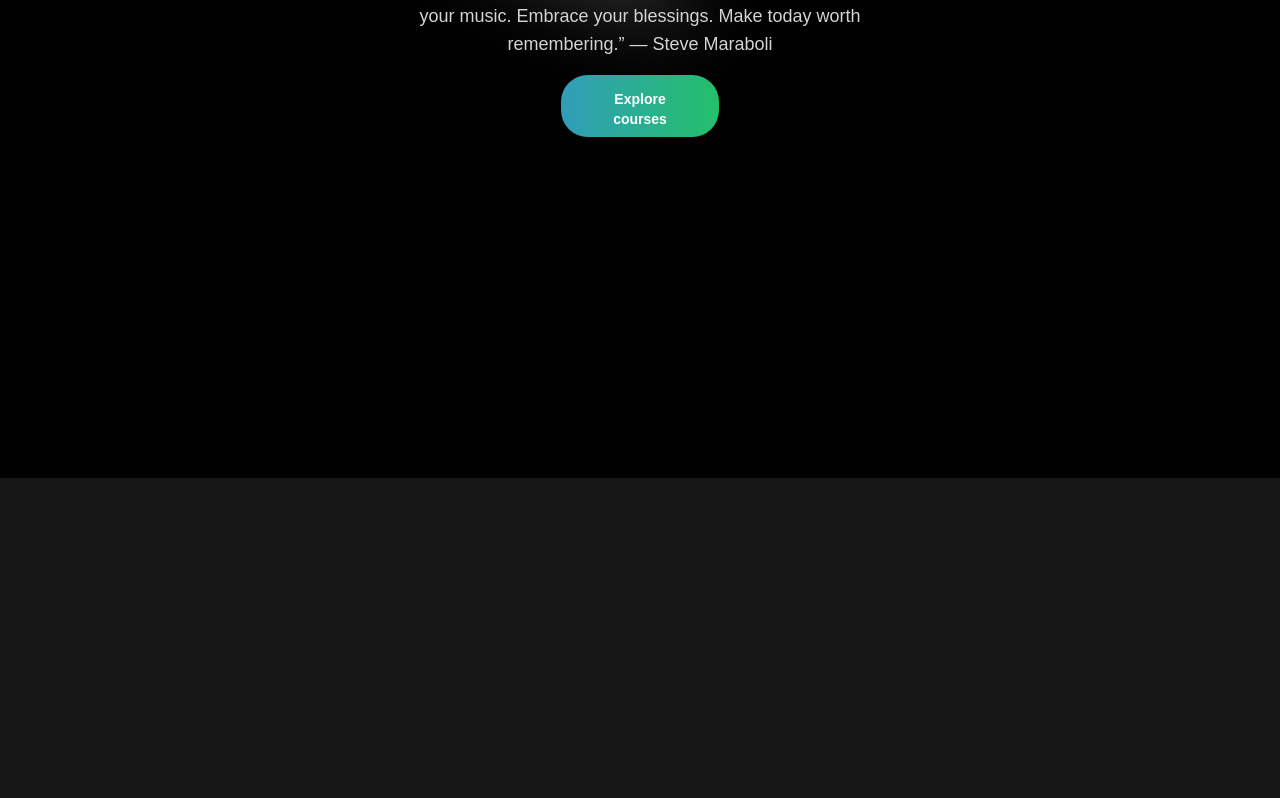
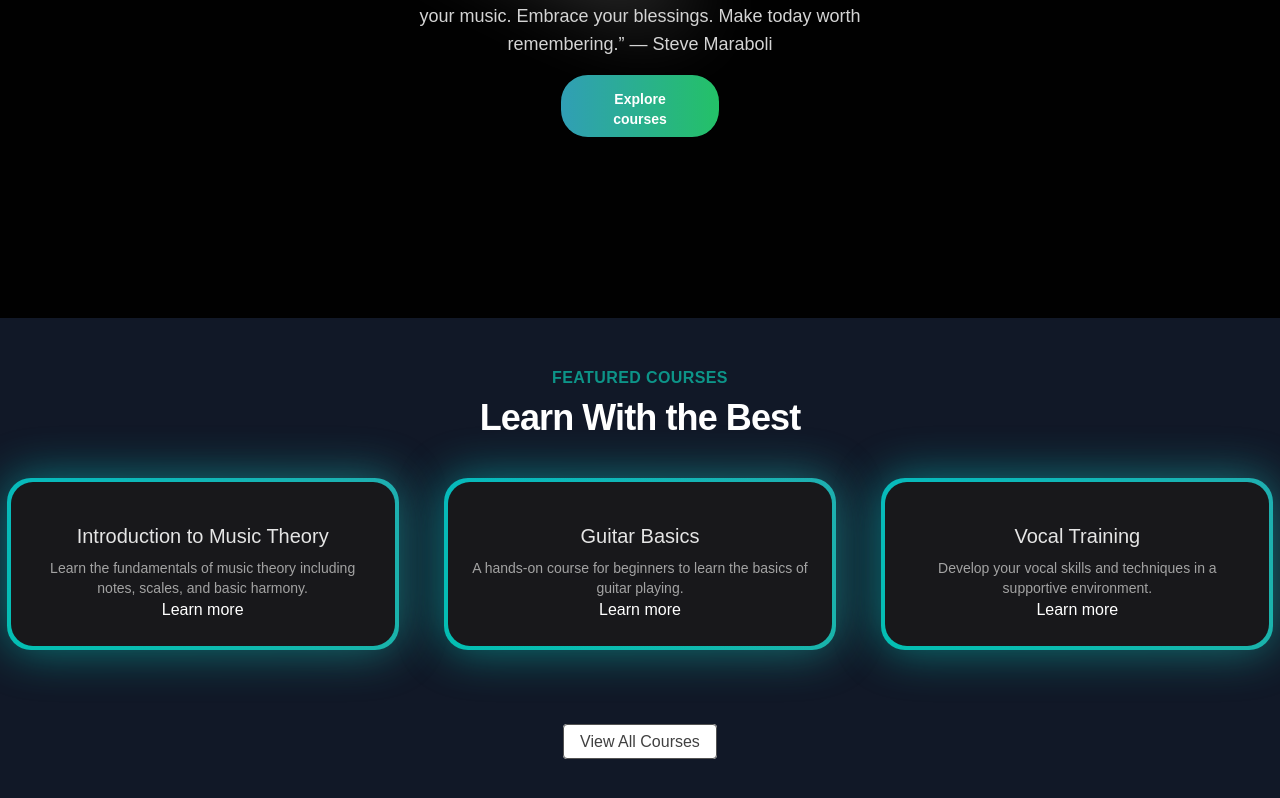
Before and after one commit to rock652/music-academy, a Next.js app: page / in a window 1280 px wide. Shown: the part 322-1120 px from the top of the page. Before the commit the page ends 800 px from the top, so only its background shows below. Built offline with nearby package versions, Linux system fonts and the light colour scheme.

Commit message:
featured section will be completed

```diff
--- /dev/null
+++ b/src/app/components/FeaturedCourses.tsx
@@ -0,0 +1,65 @@
+import React from "react";
+
+import Link from "next/link";
+import coursesData from "./data/music_courses.json";
+import { BackgroundGradient } from "./ui/background-gradient";
+
+interface course {
+  id: number;
+  title: string;
+  slug: string;
+  description: string;
+  price: number;
+  instructor: string;
+  isFeatured: boolean;
+}
+
+const FeaturedCourses = () => {
+  const featuredCourses = coursesData.courses.filter(
+    (course: course) => course.isFeatured
+  );
+  return (
+    <div className="py-12 bg-gray-900">
+      <div>
+        <div className="text-center">
+          <h2 className="text-base text-teal-600 font-semibold tracking-wide">
+            FEATURED COURSES
+          </h2>
+          <p className="mt-2 text-3xl leading-8 font-extrabold tracking-tight text-white sm:text-4xl">
+            Learn With the Best
+          </p>
+        </div>
+      </div>
+      <div className="mt-10">
+        <div className="grid grid-cols-1 sm:grid-cols-2 lg:grid-cols-3 gap-8 justify-center">
+          {featuredCourses.map((course: course) => (
+            <div key={course.id} className="flex justify-center">
+              <BackgroundGradient className="flex flex-col rounded-[22px] bg-white dark:bg-zinc-900 overflow-hidden h-full max-w-sm">
+                <div className="p-4 sm:p-6 flex flex-col items-center text-center flex-grow">
+                  <p className="text-lg sm:text-xl text-black mt-4 mb-2 dark:text-neutral-200">
+                    {course.title}
+                  </p>
+                  <p className="text-sm text-neutral-600 dark:text-neutral-400 flex-grow">
+                    {course.description}
+                  </p>
+
+                  <Link href={`/courses{course.slug}`}>Learn more</Link>
+                </div>
+              </BackgroundGradient>
+            </div>
+          ))}
+        </div>
+      </div>
+      <div className="mt-20 text-center">
+        <Link
+          href={"/courses"}
+          className="px-4 py-2 rounded border border-neutral-600 text-neutral-700 bg-white hover:bg-gray-100 transition duration-200"
+        >
+          View All Courses
+        </Link>
+      </div>
+    </div>
+  );
+};
+
+export default FeaturedCourses;
--- /dev/null
+++ b/src/app/components/data/music_courses.json
@@ -0,0 +1,54 @@
+{
+  "courses": [
+    {
+      "id": 1,
+      "title": "Introduction to Music Theory",
+      "slug": "introduction-to-music-theory",
+      "description": "Learn the fundamentals of music theory including notes, scales, and basic harmony.",
+      "price": 199.99,
+      "instructor": "John Doe",
+      "isFeatured": true,
+      "image": "https://example.com/images/music-theory.jpg"
+    },
+    {
+      "id": 2,
+      "title": "Guitar Basics",
+      "slug": "guitar-basics",
+      "description": "A hands-on course for beginners to learn the basics of guitar playing.",
+      "price": 149.99,
+      "instructor": "Jane Smith",
+      "isFeatured": true,
+      "image": "https://example.com/images/guitar-basics.jpg"
+    },
+    {
+      "id": 3,
+      "title": "Piano Techniques",
+      "slug": "piano-techniques",
+      "description": "Explore intermediate piano techniques and expand your repertoire.",
+      "price": 249.99,
+      "instructor": "Emily Johnson",
+      "isFeatured": false,
+      "image": "https://example.com/images/piano-techniques.jpg"
+    },
+    {
+      "id": 4,
+      "title": "Vocal Training",
+      "slug": "vocal-training",
+      "description": "Develop your vocal skills and techniques in a supportive environment.",
+      "price": 179.99,
+      "instructor": "Michael Brown",
+      "isFeatured": true,
+      "image": "https://example.com/images/vocal-training.jpg"
+    },
+    {
+      "id": 5,
+      "title": "Music Composition",
+      "slug": "music-composition",
+      "description": "Learn the art of composing music and develop your unique style.",
+      "price": 299.99,
+      "instructor": "Sarah Davis",
+      "isFeatured": false,
+      "image": "https://example.com/images/music-composition.jpg"
+    }
+  ]
+}
--- /dev/null
+++ b/src/app/components/ui/background-gradient.tsx
@@ -0,0 +1,74 @@
+"use client";
+
+import { cn } from "@/lib/utils";
+import React from "react";
+import { motion } from "framer-motion";
+
+export const BackgroundGradient = ({
+  children,
+  className,
+  containerClassName,
+  animate = true,
+}: {
+  children?: React.ReactNode;
+  className?: string;
+  containerClassName?: string;
+  animate?: boolean;
+}) => {
+  const variants = {
+    initial: {
+      backgroundPosition: "0 50%",
+    },
+    animate: {
+      backgroundPosition: ["0, 50%", "100% 50%", "0 50%"],
+    },
+  };
+  return (
+    <div className={cn("relative p-[4px] group", containerClassName)}>
+      <motion.div
+        variants={animate ? variants : undefined}
+        initial={animate ? "initial" : undefined}
+        animate={animate ? "animate" : undefined}
+        transition={
+          animate
+            ? {
+                duration: 5,
+                repeat: Infinity,
+                repeatType: "reverse",
+              }
+            : undefined
+        }
+        style={{
+          backgroundSize: animate ? "400% 400%" : undefined,
+        }}
+        className={cn(
+          "absolute inset-0 rounded-3xl z-[1] opacity-60 group-hover:opacity-100 blur-xl  transition duration-500 will-change-transform",
+          " bg-[radial-gradient(circle_farthest-side_at_0_100%,#00ccb1,transparent),radial-gradient(circle_farthest-side_at_100%_0,#7b61ff,transparent),radial-gradient(circle_farthest-side_at_100%_100%,#ffc414,transparent),radial-gradient(circle_farthest-side_at_0_0,#1ca0fb,#141316)]"
+        )}
+      />
+      <motion.div
+        variants={animate ? variants : undefined}
+        initial={animate ? "initial" : undefined}
+        animate={animate ? "animate" : undefined}
+        transition={
+          animate
+            ? {
+                duration: 5,
+                repeat: Infinity,
+                repeatType: "reverse",
+              }
+            : undefined
+        }
+        style={{
+          backgroundSize: animate ? "400% 400%" : undefined,
+        }}
+        className={cn(
+          "absolute inset-0 rounded-3xl z-[1] will-change-transform",
+          "bg-[radial-gradient(circle_farthest-side_at_0_100%,#00ccb1,transparent),radial-gradient(circle_farthest-side_at_100%_0,#7b61ff,transparent),radial-gradient(circle_farthest-side_at_100%_100%,#ffc414,transparent),radial-gradient(circle_farthest-side_at_0_0,#1ca0fb,#141316)]"
+        )}
+      />
+
+      <div className={cn("relative z-10", className)}>{children}</div>
+    </div>
+  );
+};
--- a/src/app/page.tsx
+++ b/src/app/page.tsx
@@ -1,10 +1,12 @@
 import Image from "next/image";
 import HeroSection from "./components/HeroSection";
+import FeaturedCourses from "./components/FeaturedCourses";
 
 export default function Home() {
   return (
     <main className="min-h-screen bg-black/[.96] antialiased bg-grid-white/[.02]">
       <HeroSection />
+      <FeaturedCourses />
     </main>
   );
 }
```
Also changed, not shown: src/data/music_courses.json (deleted).
